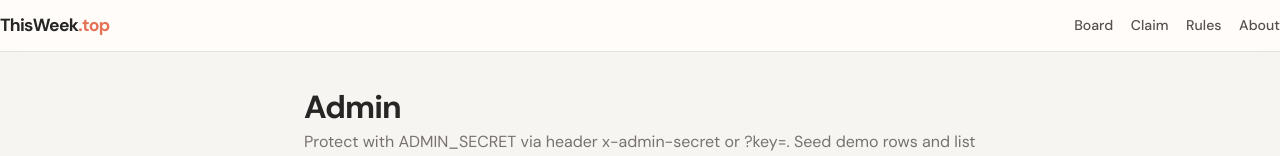
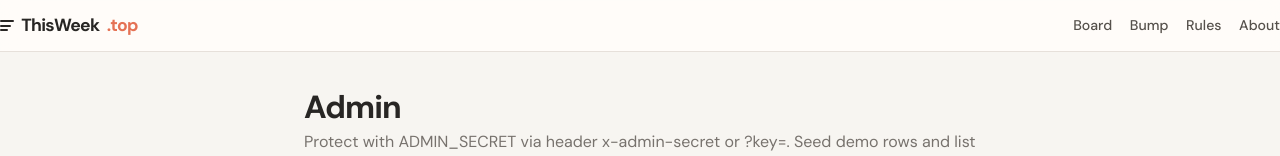
Before and after one commit to bhargavlakkaraju/thisweek-top, a Next.js app: page /admin in a window 1280 px wide. Shown: the top 156 px of the page. Built offline with nearby package versions, Linux system fonts and the light colour scheme; no server answers.

Commit message:
Add Outbid-style header mark and rename nav to Bump
Three short bars beside ThisWeek.top wordmark. Nav Claim link becomes Bump and points at the strip.

```diff
--- a/src/app/globals.css
+++ b/src/app/globals.css
@@ -69,8 +69,29 @@ button, input { font: inherit; color: inherit; }
   letter-spacing: -0.04em;
   font-size: 1.1rem;
   text-decoration: none !important;
+  display: inline-flex;
+  align-items: center;
+  gap: 0.45rem;
+  color: var(--text);
 }
-.brand span { color: var(--accent); }
+.brand-mark {
+  display: inline-flex;
+  flex-direction: column;
+  justify-content: center;
+  gap: 2.5px;
+  width: 14px;
+  flex-shrink: 0;
+}
+.brand-mark span {
+  display: block;
+  height: 2px;
+  border-radius: 1px;
+  background: var(--text);
+}
+.brand-mark span:nth-child(1) { width: 100%; }
+.brand-mark span:nth-child(2) { width: 78%; }
+.brand-mark span:nth-child(3) { width: 56%; }
+.brand > span:not(.brand-mark) { color: var(--accent); }
 .nav-links {
   display: flex;
   align-items: center;
--- a/src/components/Nav.tsx
+++ b/src/components/Nav.tsx
@@ -5,11 +5,16 @@ export function Nav() {
     <header className="site-header">
       <div className="wrap nav">
         <Link href="/" className="brand">
+          <span className="brand-mark" aria-hidden="true">
+            <span />
+            <span />
+            <span />
+          </span>
           ThisWeek<span>.top</span>
         </Link>
         <nav className="nav-links">
           <Link href="/#board">Board</Link>
-          <Link href="/#claim">Claim</Link>
+          <Link href="/#claim-top">Bump</Link>
           <Link href="/rules">Rules</Link>
           <Link href="/about">About</Link>
         </nav>
```
Also changed, not shown: 1 other file (tests, documents, lock files or other folders).
